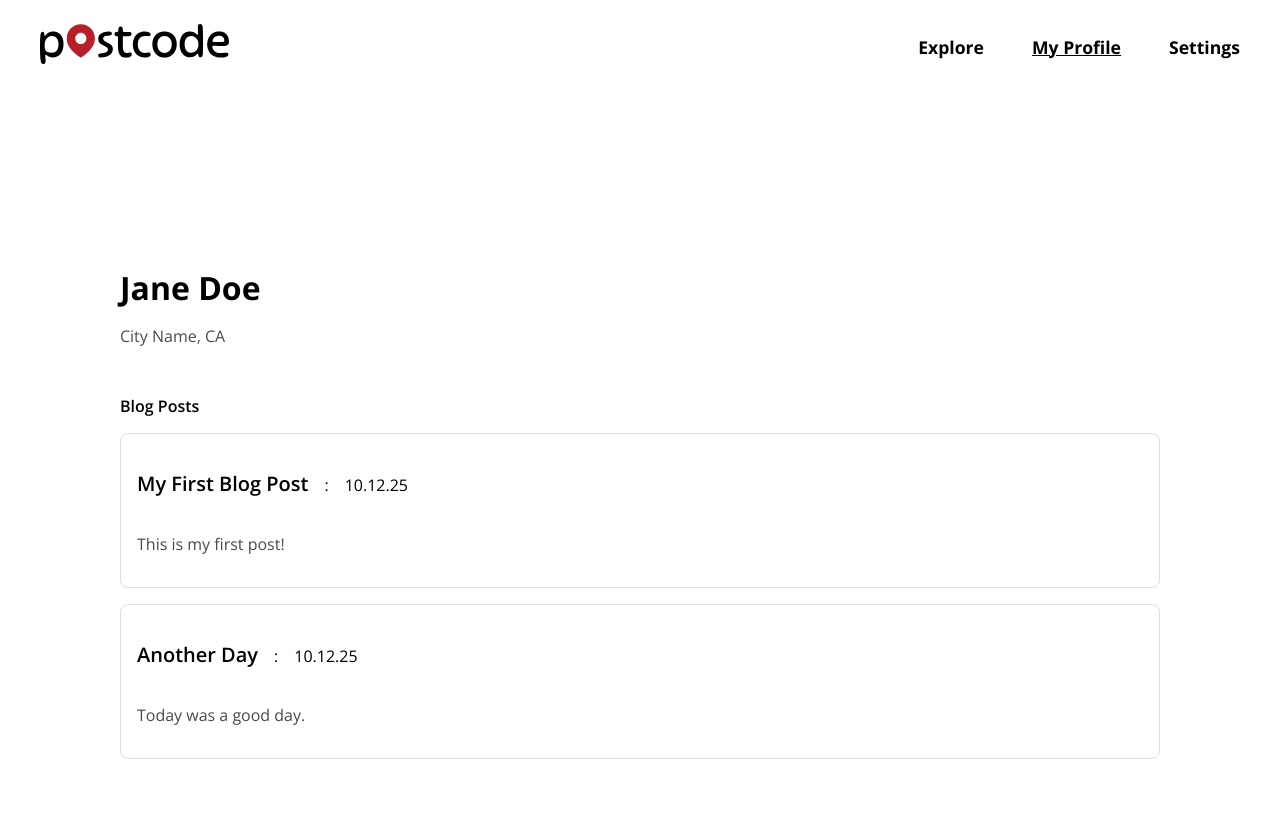
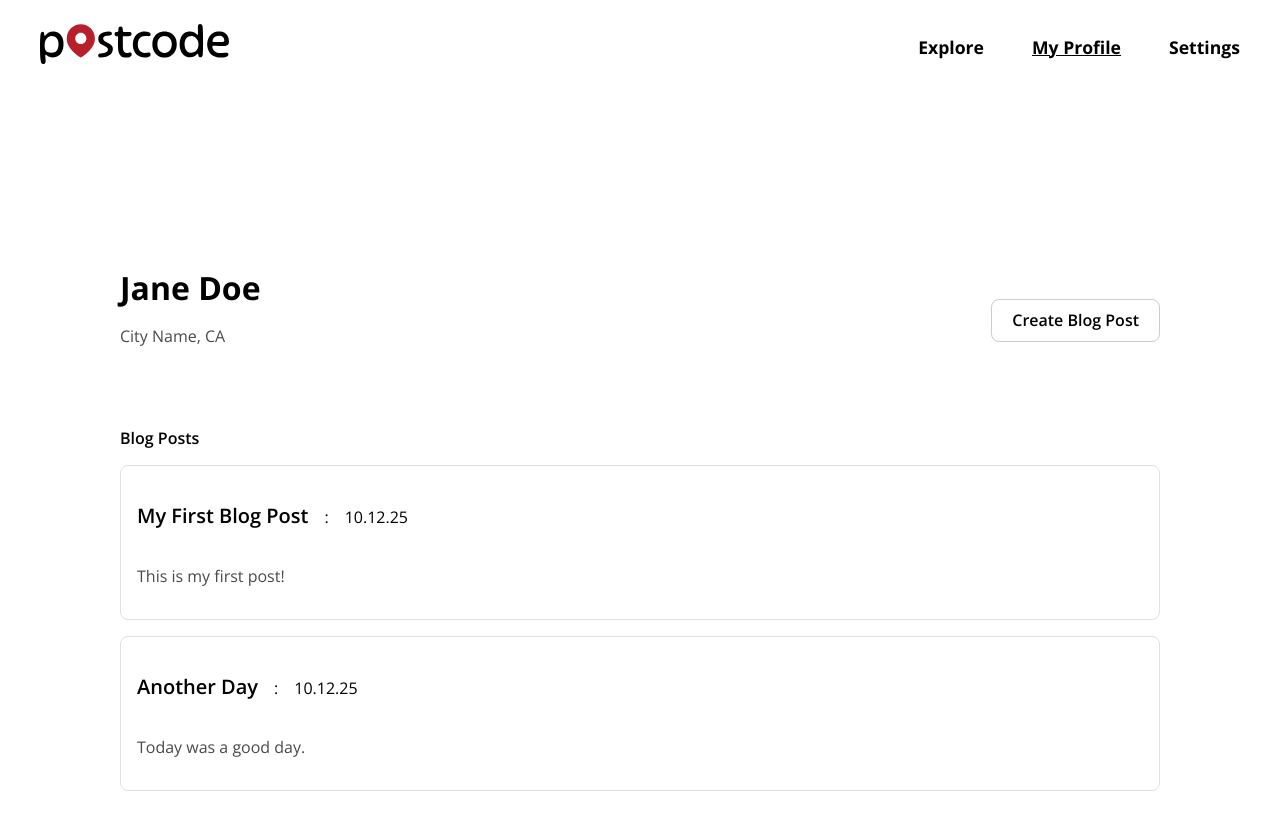
Before and after one commit to konradowc/CSC_307_Project, a React (Vite) app in the folder packages/react-frontend/: page /profile in a window 1280 px wide. Shown: the top 830 px of the page. Built offline with nearby package versions, Linux system fonts and the light colour scheme.

Commit message:
Added submit button and posts moved to profile page

```diff
--- a/packages/react-frontend/src/pages/CreatePost.jsx
+++ b/packages/react-frontend/src/pages/CreatePost.jsx
@@ -1,12 +1,19 @@
 import React, { useState } from "react";
+import { useNavigate } from "react-router-dom";
 import './CreatePost.css';
 
 export default function CreatePost() {
     const [title, setTitle] = useState("");
     const [content, setContent] = useState("");
     const [publishedPosts, setPublishedPosts] = useState([]);
+    const navigate = useNavigate();
 
     const handlePublish = () => {
+      const newPost = { title, content };
+      navigate("/profile", { state: { newPost } });
+    };
+
+    /*const handlePublish = () => {
         const newPost = {
             title,
             content,
@@ -14,7 +21,7 @@ export default function CreatePost() {
         setPublishedPosts([...publishedPosts, newPost]);
         setTitle("");
         setContent("");
-    };
+    };*/
 
     return (
         <div className="container">
--- a/packages/react-frontend/src/pages/Profile.css
+++ b/packages/react-frontend/src/pages/Profile.css
@@ -50,3 +50,31 @@ body {
 .post-content {
   color: #4a4a4a;
 }
+
+.profile-header {
+  display: flex;
+  justify-content: space-between;
+  align-items: center;
+  margin-bottom: 2rem;
+}
+
+.profile-info {
+  flex: 1;
+}
+
+.create-button {
+  display: inline-block;
+  text-decoration: none;
+  color: black;
+  background-color: white;
+  font-weight: 600;
+  padding: 0.6rem 1.25rem;
+  border: 1px solid #ccc;
+  border-radius: 8px;
+  cursor: pointer;
+  transition: background-color 0.2s;
+}
+
+.create-button:hover {
+  background-color: #f3f3f3;
+}
--- a/packages/react-frontend/src/pages/Profile.jsx
+++ b/packages/react-frontend/src/pages/Profile.jsx
@@ -1,7 +1,10 @@
 import React, { useEffect, useState } from "react";
+import { Link, useLocation as useRouterLocation } from "react-router-dom";
 import "./Profile.css"; // Import the CSS file
 
 const Profile = () => {
+  const routerLocation = useRouterLocation();
+  const { newPost } = routerLocation.state || {};
   const [posts, setPosts] = useState([]);
 
   const username = "Jane Doe";
@@ -27,10 +30,27 @@ const Profile = () => {
     fetchPosts();
   }, []);
 
+  useEffect(() => {
+    if (newPost?.title && newPost?.content) {
+      setPosts((prevPosts) => [
+        ...prevPosts,
+        { id: prevPosts.length + 1, ...newPost }
+      ]);
+    }
+  }, [newPost]);
+
   return (
     <div className="profile-container">
-      <h1 className="profile-username">{username}</h1>
-      <p className="profile-location">{location}</p>
+      <div className="profile-header">
+        <div className="profile-info">
+          <h1 className="profile-username">{username}</h1>
+          <p className="profile-location">{location}</p>
+        </div>
+
+        <Link to="/createPost" className="create-button">
+          Create Blog Post
+      </Link>
+    </div>
 
       <h2 className="posts-heading">Blog Posts</h2>
       {posts.length === 0 ? (
```
